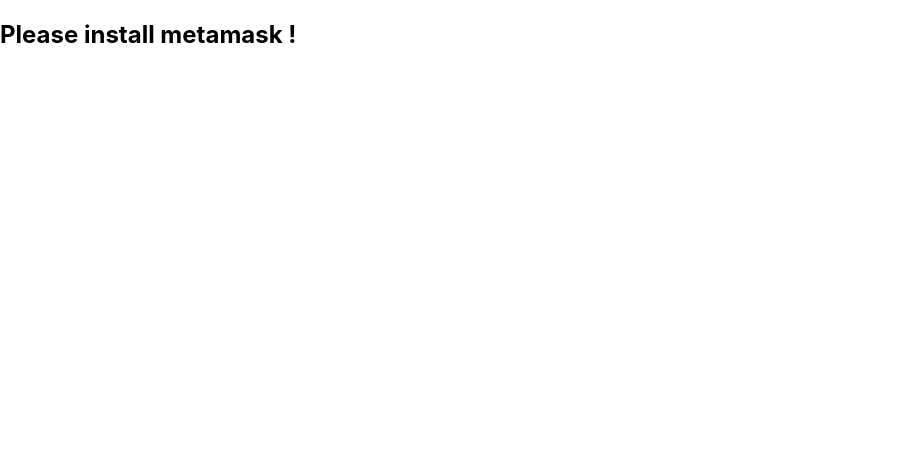
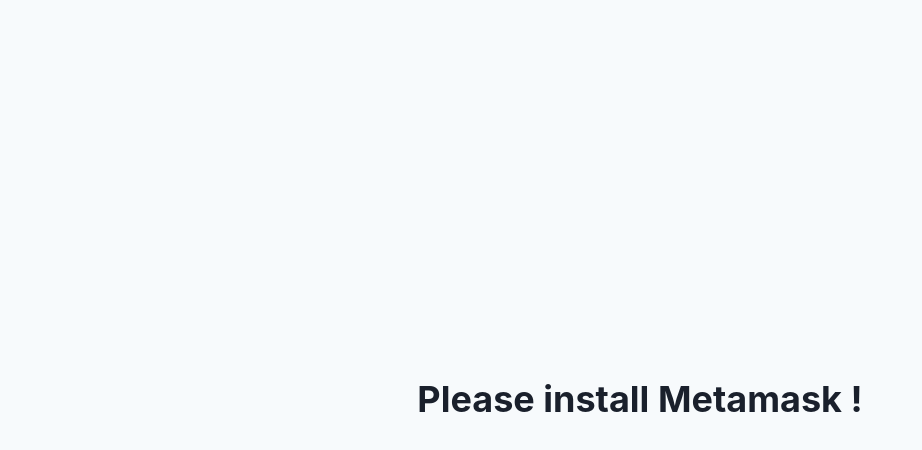
Before and after one commit to ThisTine/web3-tutorial, a React (Create React App) app in the folder frontend/: page / in a window 1280 px wide. Shown: the top 450 px of the page, without its empty margins (0-922 px from the left). Built offline with nearby package versions, Linux system fonts and the light colour scheme.

Commit message:
3-add-loadingpage

```diff
--- a/frontend/src/contexts/EthereumContext.tsx
+++ b/frontend/src/contexts/EthereumContext.tsx
@@ -1,10 +1,10 @@
-import { Container, Heading } from '@chakra-ui/react'
 import  { createContext, FC, ReactNode } from 'react'
 import Web3 from 'web3'
 import { Contract } from 'web3-eth-contract'
 import useContract from '../eth/useContract'
 
 import useWeb3 from '../eth/useWeb3'
+import ErrorPage from '../pages/ErrorPage'
 
 interface ethereumContextType {
     web3?:Web3,
@@ -18,24 +18,16 @@
     const contract = useContract(web3)
     if(isloading){
       return(
-        <div className="App">
-        <Container maxW="container.lg">
-          <Heading>Loading</Heading>
-        </Container>
-      </div>
+        <ErrorPage />
       )
     }
     if(!isloading && !web3){
       return(
-        <div className="App">
-        <Container maxW="container.lg">
-          <Heading> Please install metamask !</Heading>
-        </Container>
-      </div>
+        <ErrorPage text='Please install Metamask !' />
       )
     }
     if(!contract){
-        return <Heading>Loading Contract</Heading>
+        return <ErrorPage />
     }
   return (
     <ethereumContext.Provider value={{web3: (web3 as Web3),contract}} children={children} />
--- a/frontend/src/index.tsx
+++ b/frontend/src/index.tsx
@@ -24,12 +24,13 @@
 const theme = extendTheme({...config})
 root.render(
   <React.StrictMode>
+    <ChakraProvider {...{theme}} >
     <EthereumContextProvider>
     <UserContextProvider>
-    <ChakraProvider {...{theme}} >
     <App />
-    </ChakraProvider>
     </UserContextProvider>
     </EthereumContextProvider>
+    </ChakraProvider>
+
   </React.StrictMode>
 );
--- /dev/null
+++ b/frontend/src/pages/ErrorPage.tsx
@@ -0,0 +1,16 @@
+import { Container, Heading, VStack } from '@chakra-ui/react'
+import { FC } from 'react'
+
+const ErrorPage:FC<{text?:string}> = ({text}) => {
+  return (
+    <div className="App">
+        <Container maxW="container.sm" h="100vh">
+          <VStack alignItems={"center"} justifyContent="center" h="100%" >
+          <Heading textAlign={"center"}>{text ? text : "Loading..."}</Heading>
+          </VStack>
+        </Container>
+    </div>
+  )
+}
+
+export default ErrorPage
```
